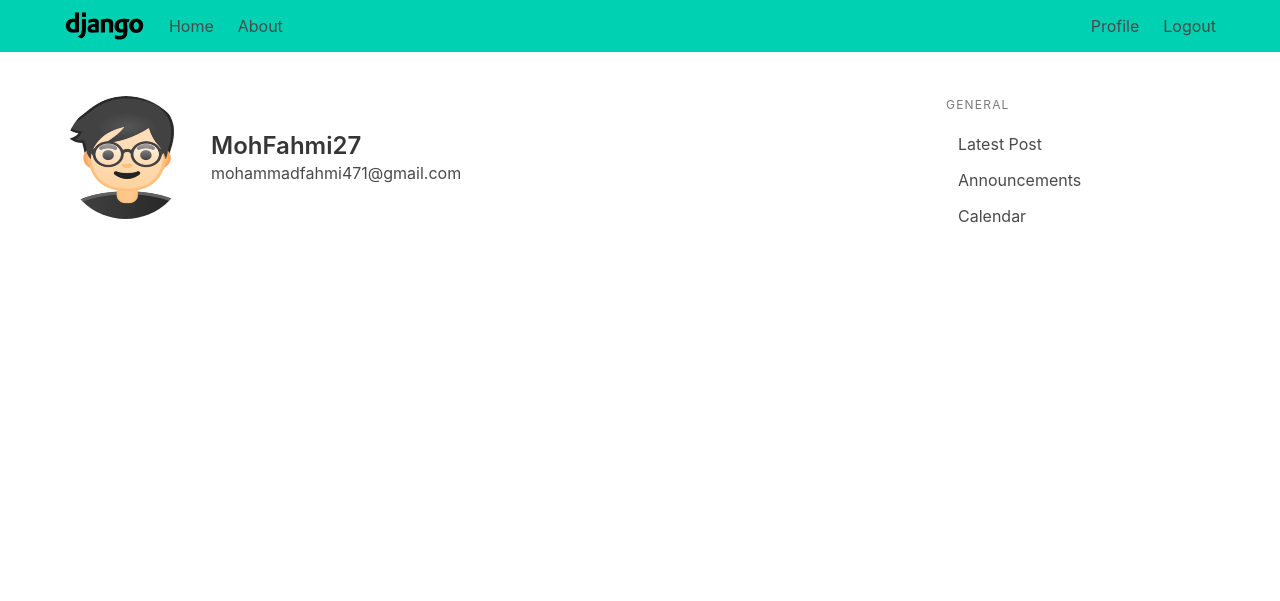
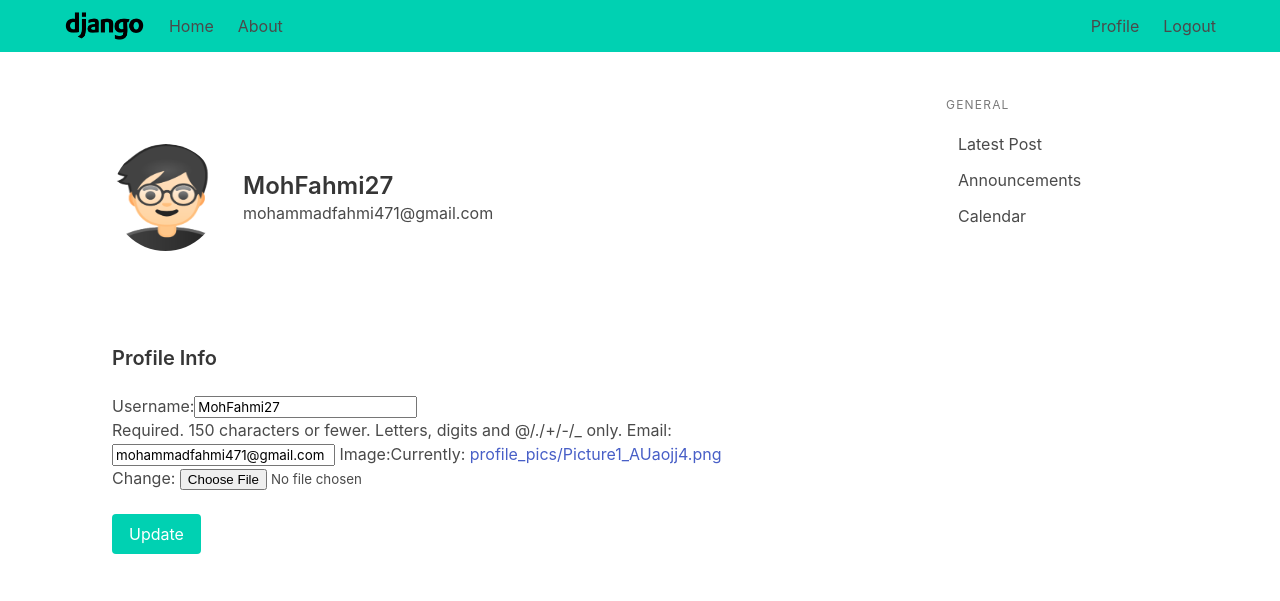
Before and after one commit to MohFahmi27/django-first-experiment, a Django app: page /profile/ in a window 1280 px wide. Shown: the top 601 px of the page. Run offline with Django 3.2, Linux system fonts and the light colour scheme; a user stored in the database is signed in; data comes from the database, SQL or seed files in the repository; both versions use the stored data as it was after the commit.

Commit message:
UPDATE: feature update profile.

```diff
--- a/django_app/users/forms.py
+++ b/django_app/users/forms.py
@@ -1,6 +1,7 @@
 from django import forms
 from django.contrib.auth.models import User
 from django.contrib.auth.forms import UserCreationForm
+from .models import Profile
 
 
 class UserRegisterForm(UserCreationForm):
@@ -9,3 +10,15 @@
     class Meta:
         model = User
         fields = ['username', 'email', 'password1', 'password2']
+
+class UserUpdateForm(forms.ModelForm):
+    email = forms.EmailField()
+
+    class Meta:
+        model = User
+        fields = ['username', 'email']
+
+class ProfileUpdateForm(forms.ModelForm):
+    class Meta:
+        model = Profile
+        fields = ['image']
--- a/django_app/users/models.py
+++ b/django_app/users/models.py
@@ -1,6 +1,6 @@
 from django.db import models
 from django.contrib.auth.models import User
-
+from PIL import Image
 
 class Profile(models.Model):
     user = models.OneToOneField(User, on_delete=models.CASCADE)
@@ -8,3 +8,12 @@
 
     def __str__(self) -> str:
         return f'{self.user.username} Profile'
+
+    def save(self, *args, **kwargs) -> None:
+        super().save(*args, **kwargs)
+
+        img = Image.open(self.image.path)
+
+        if img.height > 300 or img.width > 300:
+            img.thumbnail(size=(300, 300))
+            img.save(self.image.path)
--- a/django_app/users/templates/users/profile.html
+++ b/django_app/users/templates/users/profile.html
@@ -1,5 +1,7 @@
 {% extends "main/base.html" %}
+{% load bulma_tags %}
 {% block content %}
+    <div class="section">
         <div class="columns is-vcentered">
             <div class="column is-2">
                 <figure class="image is-1by1">
@@ -11,4 +13,19 @@
                 <h3 class="subtitle is-6">{{ user.email }}</h3>
             </div>
         </div>
+    </div>
+    <div class="section">
+        <h4 class="title is-5">Profile Info</h4>
+        <form method="POST" enctype="multipart/form-data">
+            {% csrf_token %}
+            <fieldset>
+                {{ user_form|bulma }}
+                {{ profile_form|bulma }}
+            </fieldset>
+            <br>
+            <div class="field is-grouped">
+                <button class="button is-primary" type="submit">Update</button>
+            </div>
+        </form>
+    </div>
 {% endblock content %}
--- a/django_app/users/views.py
+++ b/django_app/users/views.py
@@ -2,7 +2,7 @@
 from django.http import HttpResponse
 from django.contrib import messages
 from django.contrib.auth.decorators import login_required
-from .forms import UserRegisterForm
+from .forms import UserRegisterForm, UserUpdateForm, ProfileUpdateForm
 
 
 def register(request) -> HttpResponse:
@@ -21,4 +21,23 @@
 
 @login_required
 def profile(request) -> HttpResponse:
-    return render(request, template_name='users/profile.html', context={'title': 'Profile'})
+    if request.method == 'POST':
+        user_form = UserUpdateForm(request.POST, instance=request.user)
+        profile_form = ProfileUpdateForm(
+            request.POST, request.FILES, instance=request.user.profile)
+        if user_form.is_valid() and profile_form.is_valid():
+            user_form.save()
+            profile_form.save()
+            messages.success(
+                request, f'Account have been updated!')
+            return redirect('user-profile')
+    else:
+        user_form = UserUpdateForm(instance=request.user)
+        profile_form = ProfileUpdateForm(instance=request.user.profile)
+
+    return render(request, template_name='users/profile.html',
+                  context={
+                      'title': 'Profile',
+                      'user_form': user_form,
+                      'profile_form': profile_form
+                  })
```
Also changed, not shown: django_app/main/templates/main/home.html (+12 -3 lines), django_app/db.sqlite3, django_app/media/default.png, django_app/media/profile_pics/2rrvxmkqh4g71.png (added), django_app/media/profile_pics/2rrvxmkqh4g71_NefaO2O.png (added), django_app/media/profile_pics/2rrvxmkqh4g71_gh6SbkU.png (added), django_app/media/profile_pics/2rrvxmkqh4g71_rbTHSad.png (added), django_app/media/profile_pics/Picture1_AUaojj4.png (added). Lines whose indentation alone changed are shown as unchanged.
